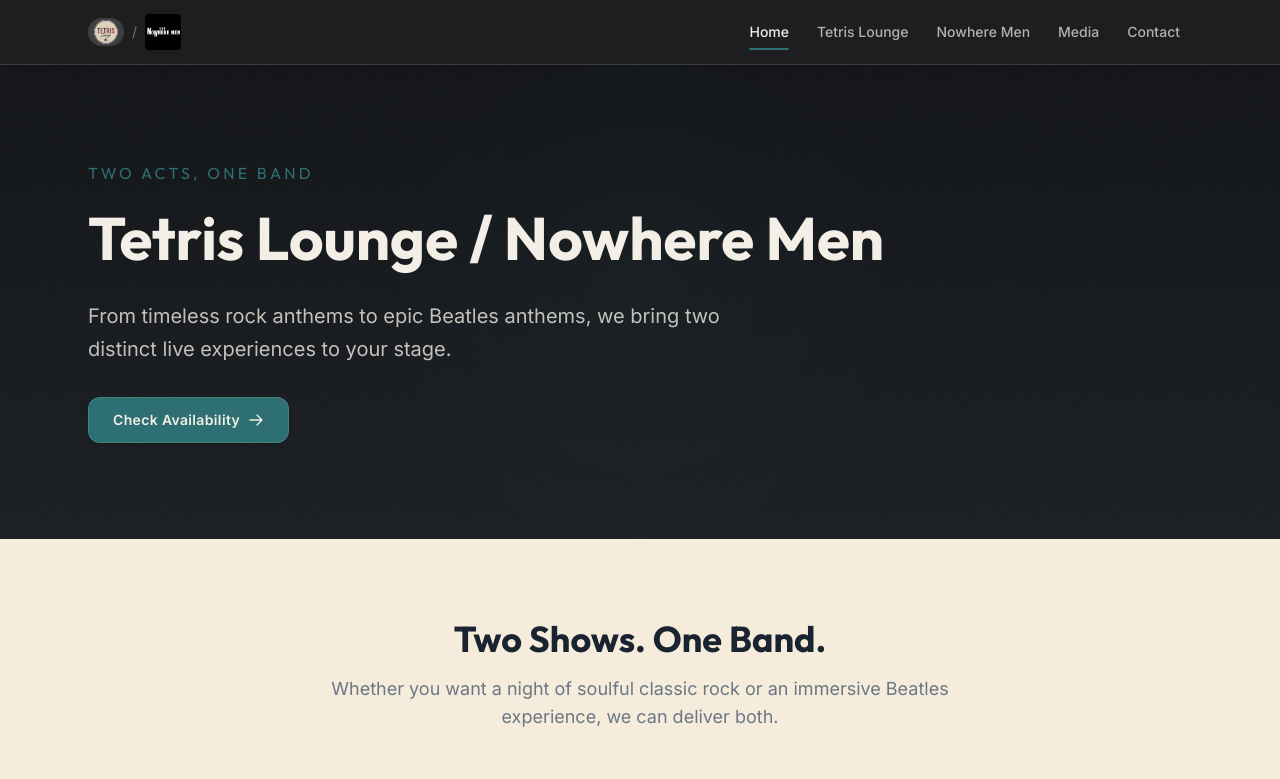
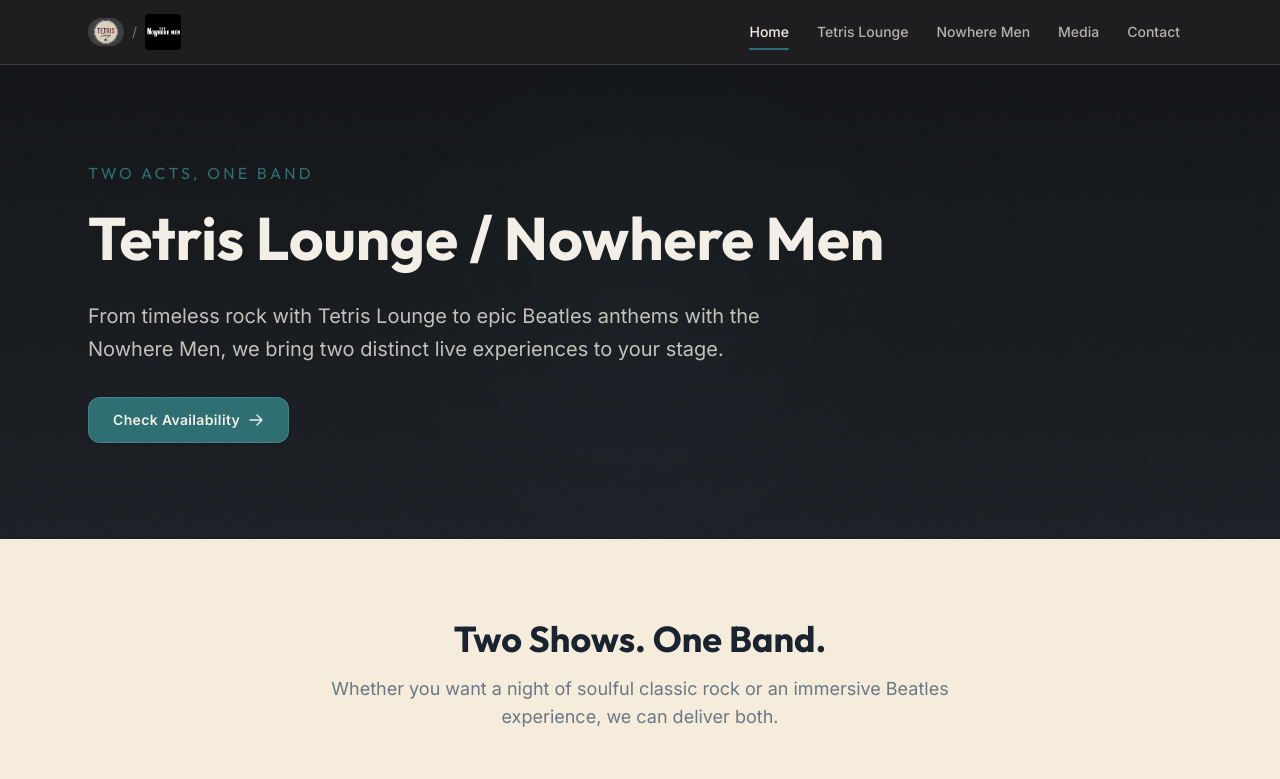
Before and after one commit to jr378/tetris-lounge, a Next.js app: page / in a window 1280 px wide. Shown: the top 779 px of the page. Built offline with nearby package versions, Linux system fonts and the light colour scheme.

Commit message:
Refine hero description for clarity

```diff
--- a/src/content.ts
+++ b/src/content.ts
@@ -60,7 +60,7 @@
     subtitle: "Two Acts, One Band",
     title: "Tetris Lounge / Nowhere Men",
     description:
-      "From timeless rock anthems to epic Beatles anthems, we bring two distinct live experiences to your stage.",
+      "From timeless rock with Tetris Lounge to epic Beatles anthems with the Nowhere Men, we bring two distinct live experiences to your stage.",
     ctaText: "Check Availability",
   },
 
```
